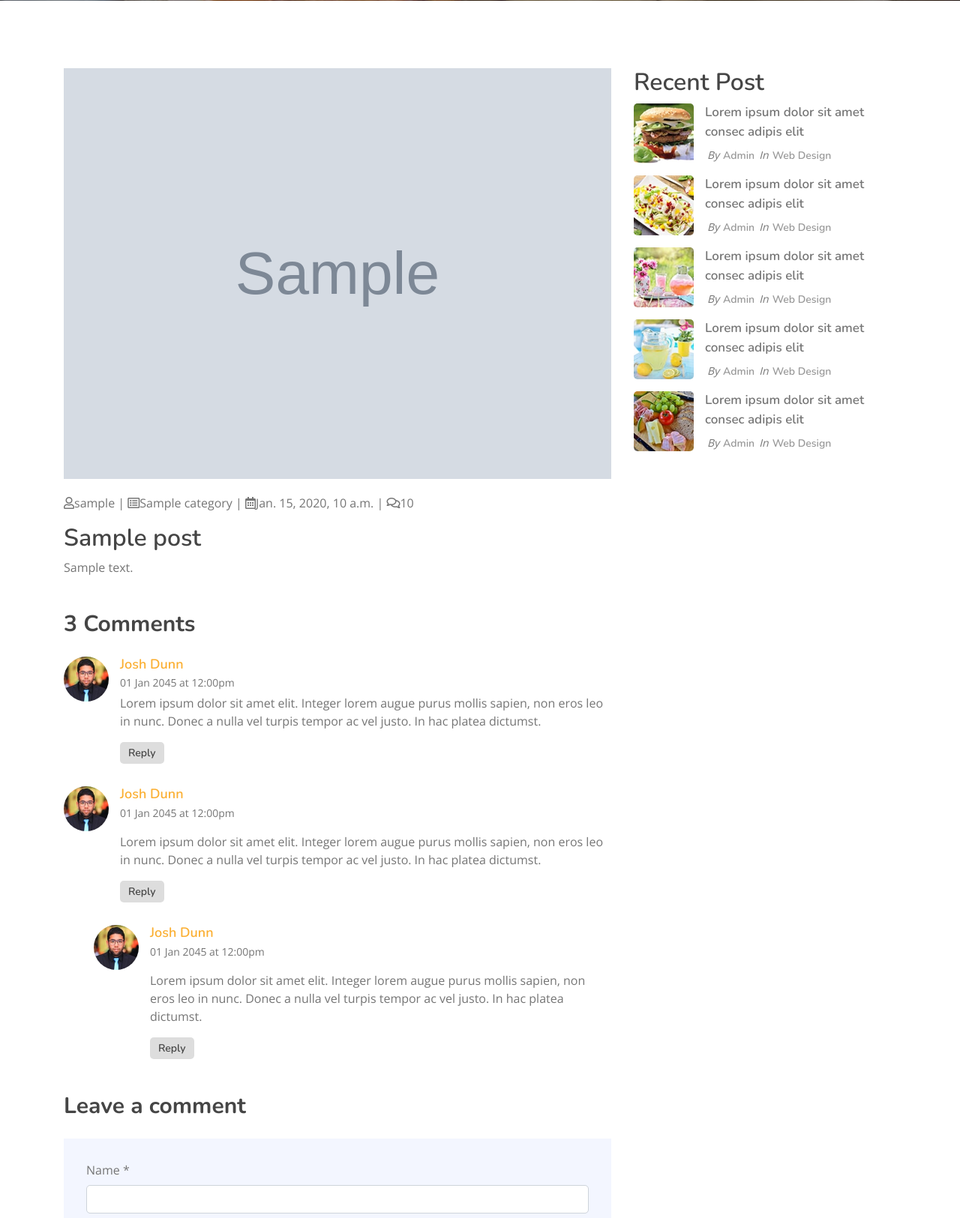
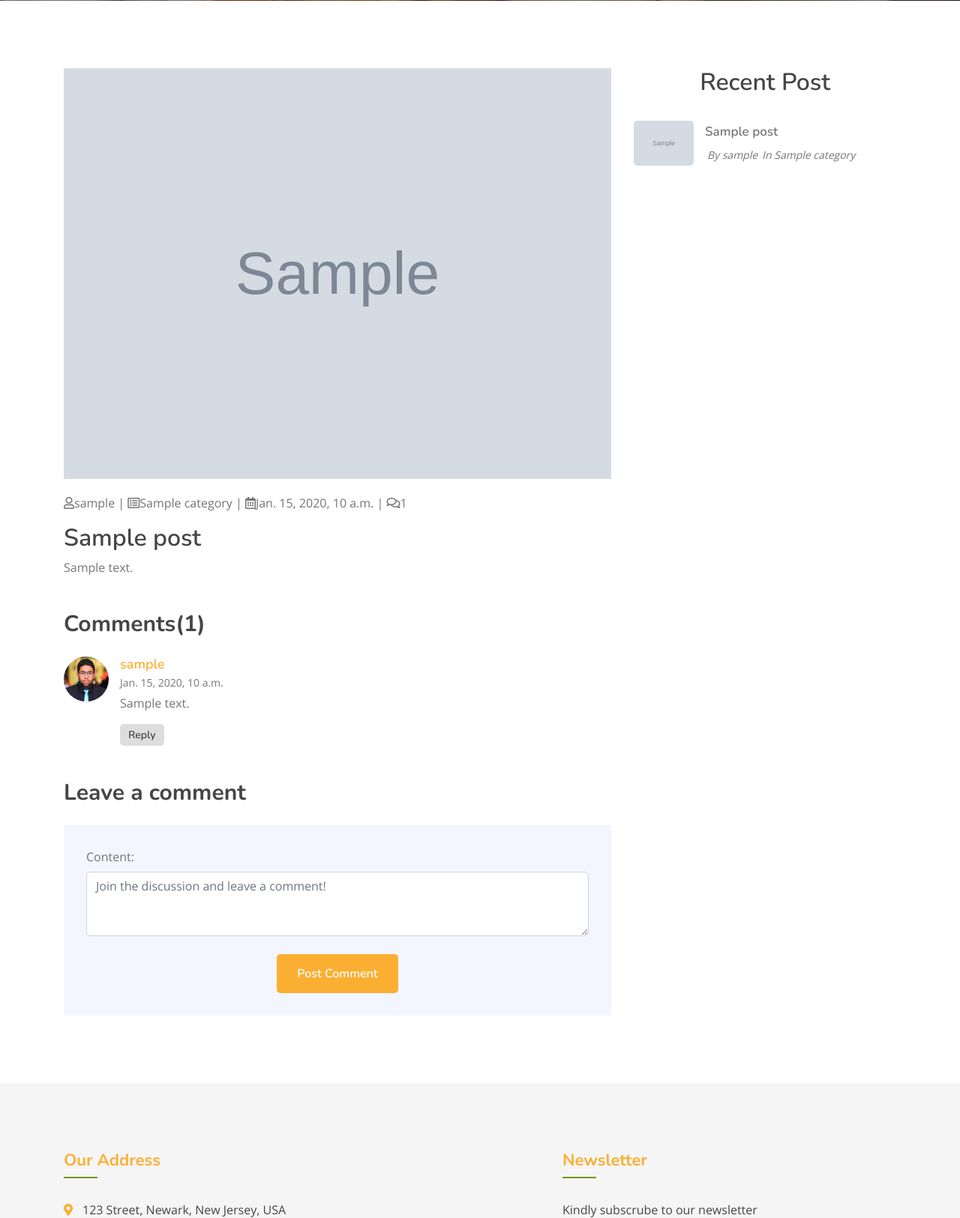
Before and after one commit to ifecog/IRestaurant, a Django app: page /blog/1/ in a window 1280 px wide. Shown: the part 349-1974 px from the top of the page at 75% size. Run offline with Django 4.2, Linux system fonts and the light colour scheme; tables that the repository leaves empty hold one stand-in row (values such as "Sample post"); grey boxes marked "Sample" are stand-in pictures; some libraries are stand-ins or nearby versions.

Commit message:
Blog models, views and urls completion

```diff
--- a/blog/forms.py
+++ b/blog/forms.py
@@ -1,7 +1,14 @@
 from django import forms
 from .models import Comment
 
+
 class CommentForm(forms.ModelForm):
+    content = forms.CharField(max_length=500, widget=forms.Textarea(attrs={
+        "class": "form-control",
+        "rows": 3,
+        "placeholder": "Join the discussion and leave a comment!"
+    }))
+
     class Meta:
         model = Comment
-        field
+        fields = ['content']
--- a/blog/models.py
+++ b/blog/models.py
@@ -3,6 +3,7 @@ from menu.models import Category
 from ckeditor.fields import RichTextField
 from datetime import datetime
 from django.contrib.auth.models import User
+from django.urls import reverse
 
 # Create your models here.
 
@@ -18,6 +19,9 @@ class Post(models.Model):
     def __str__(self):
         return self.title
 
+    def get_url(self):
+        return reverse('post_detail', args=[self.pk])
+
 
 class Comment(models.Model):
     user = models.ForeignKey(User, on_delete=models.CASCADE)
--- a/blog/views.py
+++ b/blog/views.py
@@ -1,6 +1,9 @@
-from django.shortcuts import render, get_object_or_404
-from .models import Post
+from django.shortcuts import render, redirect, get_object_or_404
+from .models import Post, Comment
 from django.core.paginator import Paginator
+from .forms import CommentForm
+from django.urls import reverse
+
 
 # Create your views here.
 
@@ -18,8 +21,29 @@ def posts(request):
 
 def post_detail(request, id):
     post = get_object_or_404(Post, pk=id)
+    recents = Post.objects.all().order_by('upload_time')[:6]
+    comments = Comment.objects.filter(post=post)
+    comments_count = Comment.objects.all().filter(post=post).count()
+    comment_form = CommentForm()
+
+    if request.method == 'POST':
+        comment_form = CommentForm(request.POST)
+        if comment_form.is_valid():
+            new_comment = comment_form.save(commit=False)
+            new_comment.user = request.user
+            new_comment.post = post
+            new_comment.save()
+
+            return redirect(reverse('post_detail', kwargs={'id': id}))
+    else:
+        comment_form = CommentForm()
+
     context = {
         'post': post,
+        'recents': recents,
+        'comments': comments,
+        'comment_form': comment_form,
+        'count': comments_count,
     }
 
     return render(request, 'blog/post_detail.html', context)
--- a/template/blog/post_detail.html
+++ b/template/blog/post_detail.html
@@ -1,4 +1,4 @@
-{% extends 'base.html' %} {% block title %}Home{% endblock title %}
+{% extends 'base.html' %} {% block title %}{{post.title}}{% endblock title %}
 <p></p>
 {% block content %} {% load humanize %} {% load static %}
 <!-- Page Header Start -->
@@ -29,96 +29,41 @@
               <i class="far fa-user"></i>{{post.author}} |
               <i class="far fa-list-alt"></i>{{post.category}} |
               <i class="far fa-calendar-alt"></i>{{post.upload_time}} |
-              <i class="far fa-comments"></i>10
+              <i class="far fa-comments"></i>{{count}}
             </p>
           </div>
           <h2>{{post.title}}</h2>
           <p>{{post.body | safe}}</p>
         </div>
         <div class="single-comment">
-          <h2>3 Comments</h2>
+          <h2>Comments({{count}})</h2>
           <ul class="comment-list">
+            {% for comment in comments %}
             <li class="comment-item">
               <div class="comment-body">
                 <div class="comment-img">
                   <img src="img/user.jpg" />
                 </div>
                 <div class="comment-text">
-                  <h3><a href="">Josh Dunn</a></h3>
-                  <span>01 Jan 2045 at 12:00pm</span>
+                  <h3><a href="">{{comment.user}}</a></h3>
+                  <span>{{comment.upload_time}}</span>
                   <p>
-                    Lorem ipsum dolor sit amet elit. Integer lorem augue purus
-                    mollis sapien, non eros leo in nunc. Donec a nulla vel
-                    turpis tempor ac vel justo. In hac platea dictumst.
+                    {{comment.content}}
                   </p>
                   <a class="btn" href="">Reply</a>
                 </div>
               </div>
             </li>
-            <li class="comment-item">
-              <div class="comment-body">
-                <div class="comment-img">
-                  <img src="img/user.jpg" />
-                </div>
-                <div class="comment-text">
-                  <h3><a href="">Josh Dunn</a></h3>
-                  <p><span>01 Jan 2045 at 12:00pm</span></p>
-                  <p>
-                    Lorem ipsum dolor sit amet elit. Integer lorem augue purus
-                    mollis sapien, non eros leo in nunc. Donec a nulla vel
-                    turpis tempor ac vel justo. In hac platea dictumst.
-                  </p>
-                  <a class="btn" href="">Reply</a>
-                </div>
-              </div>
-              <ul class="comment-child">
-                <li class="comment-item">
-                  <div class="comment-body">
-                    <div class="comment-img">
-                      <img src="img/user.jpg" />
-                    </div>
-                    <div class="comment-text">
-                      <h3><a href="">Josh Dunn</a></h3>
-                      <p><span>01 Jan 2045 at 12:00pm</span></p>
-                      <p>
-                        Lorem ipsum dolor sit amet elit. Integer lorem augue
-                        purus mollis sapien, non eros leo in nunc. Donec a nulla
-                        vel turpis tempor ac vel justo. In hac platea dictumst.
-                      </p>
-                      <a class="btn" href="">Reply</a>
-                    </div>
-                  </div>
-                </li>
-              </ul>
-            </li>
+            {% endfor %}
           </ul>
         </div>
         <div class="comment-form">
           <h2>Leave a comment</h2>
-          <form>
-            <div class="form-group">
-              <label for="name">Name *</label>
-              <input type="text" class="form-control" id="name" />
-            </div>
-            <div class="form-group">
-              <label for="email">Email *</label>
-              <input type="email" class="form-control" id="email" />
-            </div>
-            <div class="form-group">
-              <label for="website">Website</label>
-              <input type="url" class="form-control" id="website" />
-            </div>
-
-            <div class="form-group">
-              <label for="message">Message *</label>
-              <textarea
-                id="message"
-                cols="30"
-                rows="5"
-                class="form-control"
-              ></textarea>
-            </div>
-            <div class="form-group">
+          <form method="POST">
+            {% csrf_token %}
+            {{comment_form}}
+            <br>
+            <div class="form-group text-center">
               <input
                 type="submit"
                 value="Post Comment"
@@ -131,68 +76,24 @@
 
       <div class="col-lg-4">
           <div class="sidebar-widget">
-            <h2 class="widget-title">Recent Post</h2>
+            <h2 class="widget-title text-center">Recent Post</h2><br>
             <div class="recent-post">
+              {% for recent in recents %}
               <div class="post-item">
                 <div class="post-img">
-                  <img src="img/post-1.jpg" />
+                    <a href="{{recent.get_url}}">
+                        <img src="{{recent.image.url}}" />
+                    </a>
                 </div>
                 <div class="post-text">
-                  <a href="">Lorem ipsum dolor sit amet consec adipis elit</a>
+                  <a href="{{recent.get_url}}">{{recent.title}}</a>
                   <div class="post-meta">
-                    <p>By<a href="">Admin</a></p>
-                    <p>In<a href="">Web Design</a></p>
+                    <p>By {{recent.author}}</p></br>
+                    <p>In {{recent.category}}</p>
                   </div>
                 </div>
-              </div>
-              <div class="post-item">
-                <div class="post-img">
-                  <img src="img/post-2.jpg" />
-                </div>
-                <div class="post-text">
-                  <a href="">Lorem ipsum dolor sit amet consec adipis elit</a>
-                  <div class="post-meta">
-                    <p>By<a href="">Admin</a></p>
-                    <p>In<a href="">Web Design</a></p>
-                  </div>
-                </div>
-              </div>
-              <div class="post-item">
-                <div class="post-img">
-                  <img src="img/post-3.jpg" />
-                </div>
-                <div class="post-text">
-                  <a href="">Lorem ipsum dolor sit amet consec adipis elit</a>
-                  <div class="post-meta">
-                    <p>By<a href="">Admin</a></p>
-                    <p>In<a href="">Web Design</a></p>
-                  </div>
-                </div>
-              </div>
-              <div class="post-item">
-                <div class="post-img">
-                  <img src="img/post-4.jpg" />
-                </div>
-                <div class="post-text">
-                  <a href="">Lorem ipsum dolor sit amet consec adipis elit</a>
-                  <div class="post-meta">
-                    <p>By<a href="">Admin</a></p>
-                    <p>In<a href="">Web Design</a></p>
-                  </div>
-                </div>
-              </div>
-              <div class="post-item">
-                <div class="post-img">
-                  <img src="img/post-5.jpg" />
-                </div>
-                <div class="post-text">
-                  <a href="">Lorem ipsum dolor sit amet consec adipis elit</a>
-                  <div class="post-meta">
-                    <p>By<a href="">Admin</a></p>
-                    <p>In<a href="">Web Design</a></p>
-                  </div>
-                </div>
-              </div>
+              </div><br><br>
+              {% endfor %}
             </div>
           </div>
         </div>
--- a/template/includes/footer.html
+++ b/template/includes/footer.html
@@ -8,16 +8,27 @@
             <div class="footer-contact">
               <h2>Our Address</h2>
               <p>
-                <i class="fa fa-map-marker-alt"></i>123 Street, New York, USA
+                <i class="fa fa-map-marker-alt"></i>123 Street, Newark, New
+                Jersey, USA
               </p>
-              <p><i class="fa fa-phone-alt"></i>+012 345 67890</p>
-              <p><i class="fa fa-envelope"></i>info@example.com</p>
+              <p><i class="fa fa-phone-alt"></i>+1 567 345 6780</p>
+              <p><i class="fa fa-envelope"></i>info@snackycafe.org</p>
               <div class="footer-social">
-                <a href=""><i class="fab fa-twitter"></i></a>
-                <a href=""><i class="fab fa-facebook-f"></i></a>
-                <a href=""><i class="fab fa-youtube"></i></a>
-                <a href=""><i class="fab fa-instagram"></i></a>
-                <a href=""><i class="fab fa-linkedin-in"></i></a>
+                <a href="https://www.twitter.com"
+                  ><i class="fab fa-twitter"></i
+                ></a>
+                <a href="https://www.facebook.com"
+                  ><i class="fab fa-facebook-f"></i
+                ></a>
+                <a href="https://www.youtube.com"
+                  ><i class="fab fa-youtube"></i
+                ></a>
+                <a href="https://www.instagram.com"
+                  ><i class="fab fa-instagram"></i
+                ></a>
+                <a href="https://www.linkedin.com"
+                  ><i class="fab fa-linkedin-in"></i
+                ></a>
               </div>
             </div>
           </div>
@@ -26,15 +37,12 @@
       <div class="col-lg-5">
         <div class="footer-newsletter">
           <h2>Newsletter</h2>
-          <p>
-            Lorem ipsum dolor sit amet elit. Quisque eu lectus a leo dictum nec
-            non quam. Tortor eu placerat rhoncus, lorem quam iaculis felis, sed
-            lacus neque id eros.
-          </p>
-          <div class="form">
-            <input class="form-control" placeholder="Email goes here" />
-            <button class="btn custom-btn">Submit</button>
-          </div>
+          <p>Kindly subscrube to our newsletter</p>
+          <form action="" method="post">
+            {% csrf_token %}
+            <input type="email" name="email" placeholder="Email" required="" />
+            <input type="submit" value="Subscribe" />
+          </form>
         </div>
       </div>
     </div>
```
Also changed, not shown: meals/views.py (+21 -0 lines).
